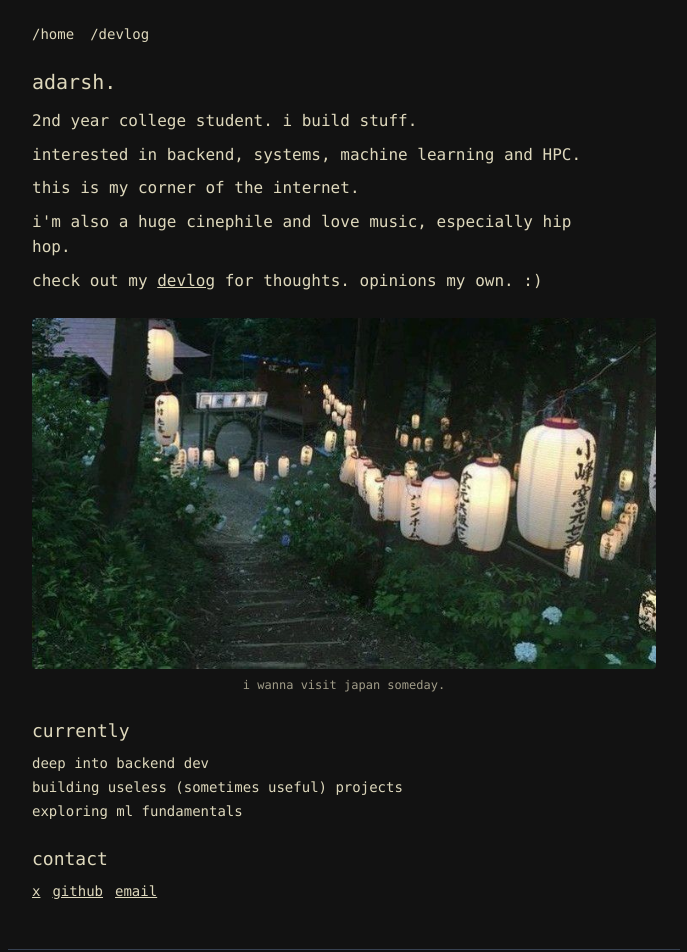
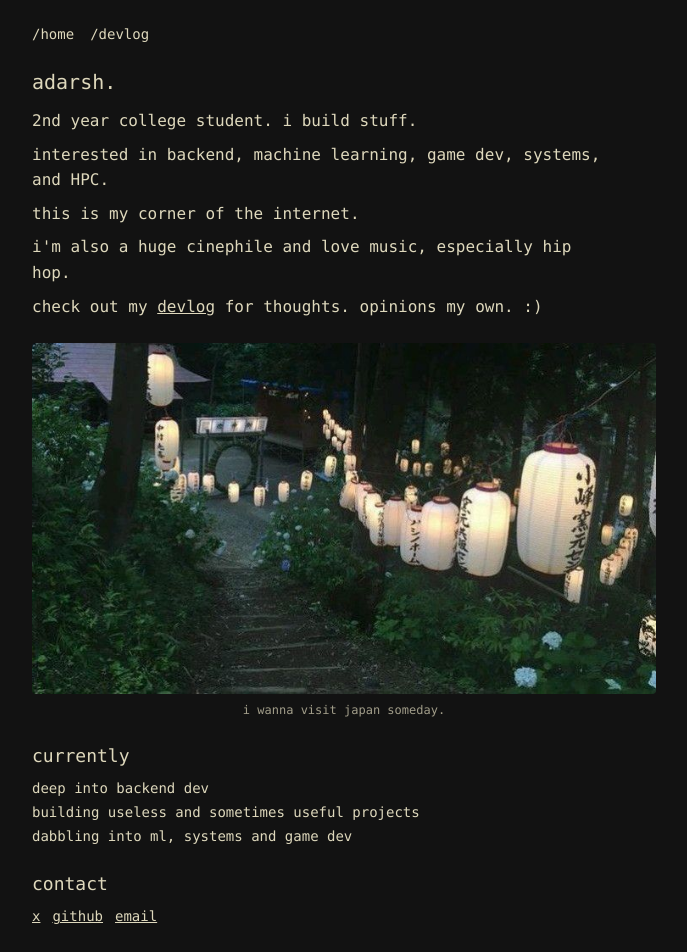
Before and after one commit to axdrsh/www, a Next.js app: page / in a window 1280 px wide. Shown: the top 952 px of the page, without its empty margins (296-983 px from the left). Built offline with nearby package versions, Linux system fonts and the light colour scheme.

Commit message:
updated some shit

```diff
--- a/src/app/page.tsx
+++ b/src/app/page.tsx
@@ -11,12 +11,10 @@ export default function Page() {
           <p>2nd year college student. i build stuff.</p>
 
           <p>
-            interested in backend, systems, machine learning and HPC.
+            interested in backend, machine learning, game dev, systems, and HPC.
           </p>
 
-          <p>
-          this is my corner of the internet.
-          </p>
+          <p>this is my corner of the internet.</p>
 
           <p>i'm also a huge cinephile and love music, especially hip hop.</p>
 
@@ -46,8 +44,8 @@ export default function Page() {
         <h2 className="text-lg">currently</h2>
         <ul className="space-y-1 text-sm">
           <li>deep into backend dev</li>
-          <li>building useless (sometimes useful) projects</li>
-          <li>exploring ml fundamentals</li>
+          <li>building useless and sometimes useful projects</li>
+          <li>dabbling into ml, systems and game dev</li>
         </ul>
       </div>
 
```
